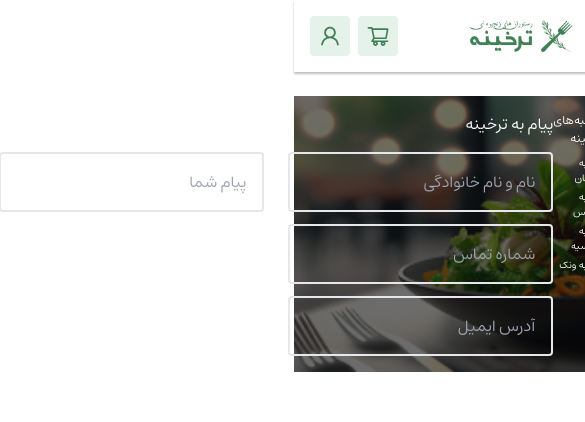
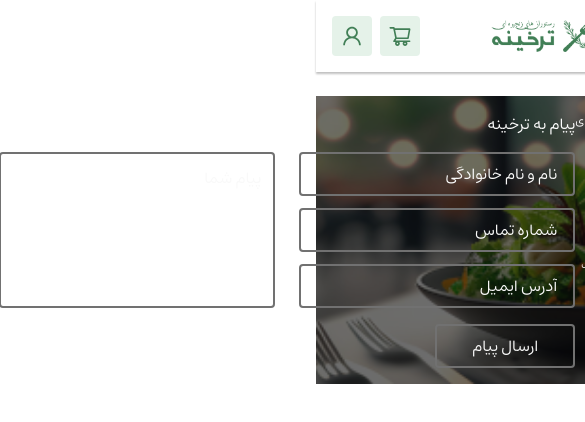
Before and after one commit to Mhboolor/tarkhine, a React (Vite) app in the folder front-end/: page / in a window 390 px wide. Shown: the top 422 px of the page, 585 px wide, since content can reach past the window. Built offline with nearby package versions, Linux system fonts and the light colour scheme; some icons are missing.

Commit message:
create Button component and make it reusable
after designing Button comp, i use it in FooterLeftSection component

```diff
--- a/front-end/src/components/Footer/Footer.jsx
+++ b/front-end/src/components/Footer/Footer.jsx
@@ -7,7 +7,11 @@ import FooterLeftSection from './content/FooterLeftSection';
 const Footer = () => {
   console.log(imageSrc);
   return (
-    <footer className="bg-[url('src/assets/images/footer-mobile.png')] lg:bg-[url('src/assets/images/footer-desktop.png')] bg-center bg-cover w-full">
+    <footer
+      className="
+      bg-[url('src/assets/images/footer-mobile.png')]
+      lg:bg-[url('src/assets/images/footer-desktop.png')]
+      bg-center bg-cover w-full">
       <div className="footer-content text-white w-full flex justify-evenly bg-black/60 p-4">
         <FooterRightList />
         <FooterCenterList />
--- a/front-end/src/components/Footer/content/FooterCenterSection.jsx
+++ b/front-end/src/components/Footer/content/FooterCenterSection.jsx
@@ -2,9 +2,9 @@ import React from 'react'
 
 const FooterCenterList = () => {
     return (
-        <div className="footer-center flex flex-col gap-2">
+        <div className="footer-center flex flex-col gap-2 lg:gap-4">
             <h2 className='text-caption-md lg:text-body-xl'>شعبه‌های ترخینه</h2>
-            <ul className='flex flex-col gap-1 text-caption-sm lg:text-body-sm'>
+            <ul className='flex flex-col gap-1 lg:gap-4 text-caption-sm lg:text-body-sm'>
                 <li>شعبه اکباتان</li>
                 <li>شعبه چالوس</li>
                 <li>شعبه اقدسیه</li>
--- a/front-end/src/components/Footer/content/FooterLeftSection.jsx
+++ b/front-end/src/components/Footer/content/FooterLeftSection.jsx
@@ -1,5 +1,6 @@
 import React from 'react'
 import Input from '../../common/Input/Input'
+import Button from '../../common/Button/Button'
 
 const FooterLeftSection = () => {
     return (
@@ -8,15 +9,16 @@ const FooterLeftSection = () => {
             <div className='flex gap-6'>
                 {/* right section */}
                 <div className='flex flex-col gap-3 items-center'>
-                    <Input borderColor={'gray-7'} width='276px' height='40px' placeholderTextColor='gray-1' textColor='gray-1' type='text' placeholder='نام و نام خانوادگی' />
-                    <Input borderColor={'gray-7'} width='276px' height='140px' placeholderTextColor='gray-1' textColor='gray-1' type='text' placeholder='شماره تماس' />
-                    <Input borderColor={'gray-7'} width='276px' height='40px' placeholderTextColor='gray-1' textColor='gray-1' type='email' placeholder='آدرس ایمیل' />
+                    <Input borderColor='gray-7' width='276px' height='40px' placeholderTextColor='text-gray-1' textColor='gray-1' type='text' placeholder='نام و نام خانوادگی' />
+                    <Input borderColor='gray-7' width='276px' height='40px' placeholderTextColor='text-gray-1' textColor='gray-1' type='text' placeholder='شماره تماس' />
+                    <Input borderColor='gray-7' width='276px' height='40px' placeholderTextColor='text-gray-1' textColor='gray-1' type='email' placeholder='آدرس ایمیل' />
                 </div>
                 {/* left section */}
                 <div>
-                <Input borderColor={'gray-7'} width='276px' height='144px' placeholderTextColor='gray-1' textColor='gray-1' placeholder='پیام شما' type='textarea' />
+                    <textarea id="footer_texarea" placeholder='پیام شما' className='placeholder:text-gray-1 h-full resize-none outline-none p-3 bg-transparent border-gray-7 border-2 rounded-4 w-[276px]'></textarea>
                 </div>
             </div>
+            <Button width='w-[140px]' bgColor='transparent' borderColor='gray-7' textColor='gray-1' text='ارسال پیام' className='absolute left-0'/>
         </section>
     )
 }
--- a/front-end/src/components/Footer/content/FooterRightSection.jsx
+++ b/front-end/src/components/Footer/content/FooterRightSection.jsx
@@ -3,9 +3,9 @@ import FooterIcons from './FooterIcons'
 
 const FooterRightList = () => {
     return (
-        <div className="footer-right  flex flex-col gap-2">
+        <div className="footer-right  flex flex-col gap-2 lg:gap-4">
             <h2 className='text-caption-md lg:text-body-xl'>دسترسی آسان</h2>
-            <ul className='flex flex-col gap-1 text-caption-sm lg:text-body-sm'>
+            <ul className='flex flex-col gap-1 lg:gap-4 text-caption-sm lg:text-body-sm'>
                 <li>پرسش‌های متداول</li>
                 <li>قوانین ترخینه</li>
                 <li>حریم خصوصی</li>
--- /dev/null
+++ b/front-end/src/components/common/Button/Button.jsx
@@ -0,0 +1,21 @@
+import React from 'react'
+
+const Button = (props) => {
+    const {bgColor, borderColor, textColor, width, text} = props
+  return (
+      <button className={`
+      border-2 bg-${bgColor}
+      outline-none
+      py-2
+      px-4
+      border-${borderColor}
+      text-${textColor}
+      rounded-4
+      ${width}
+      `}>
+          {text}
+      </button>
+  )
+}
+
+export default Button
--- a/front-end/src/components/common/Input/Input.jsx
+++ b/front-end/src/components/common/Input/Input.jsx
@@ -1,20 +1,34 @@
 import React from 'react'
 
 const Input = (props) => {
+    const {
+        borderColor,
+        textColor, width,
+        height,
+        placeholderTextColor,
+        type,
+        placeholder
+    } = props
+    console.log(placeholderTextColor);
+
     return (
         <input
             className={`
-            border-2 bg-transparent outline-none p-4
-            border-${props.borderColor}
-            text-${props.textColor}
+            border-2
+            bg-transparent
+            outline-none
+            py-2
+            px-4
+            border-${borderColor}
+            text-${textColor}
             rounded-4
-            w-[${props.width}]
-            h-[${props.height}]
-            placeholder:text-${props.placeholderTextColor}
+            w-[${width}]
+            h-[${height}]
+            placeholder:${placeholderTextColor}
             `}
 
-            type={props.type}
-            placeholder={props.placeholder}
+            type={type}
+            placeholder={placeholder}
         />
     )
 }
```
